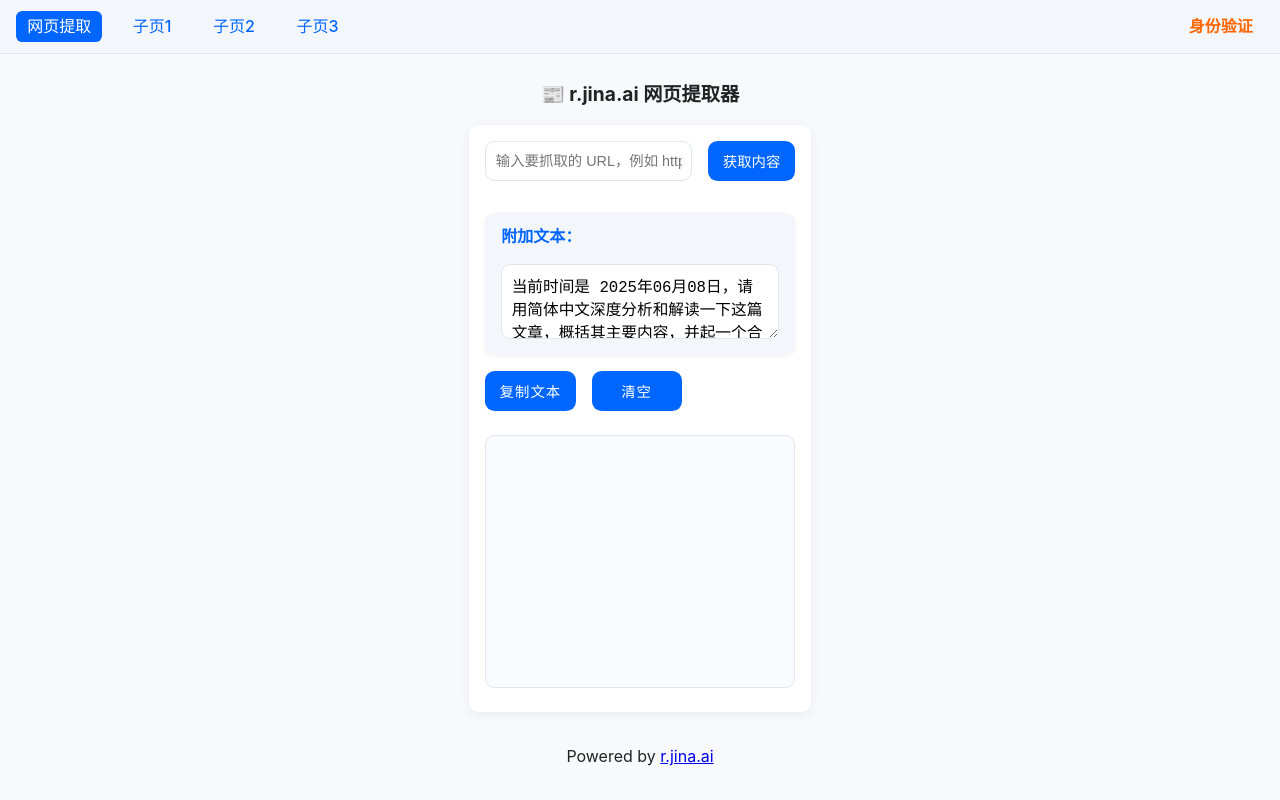
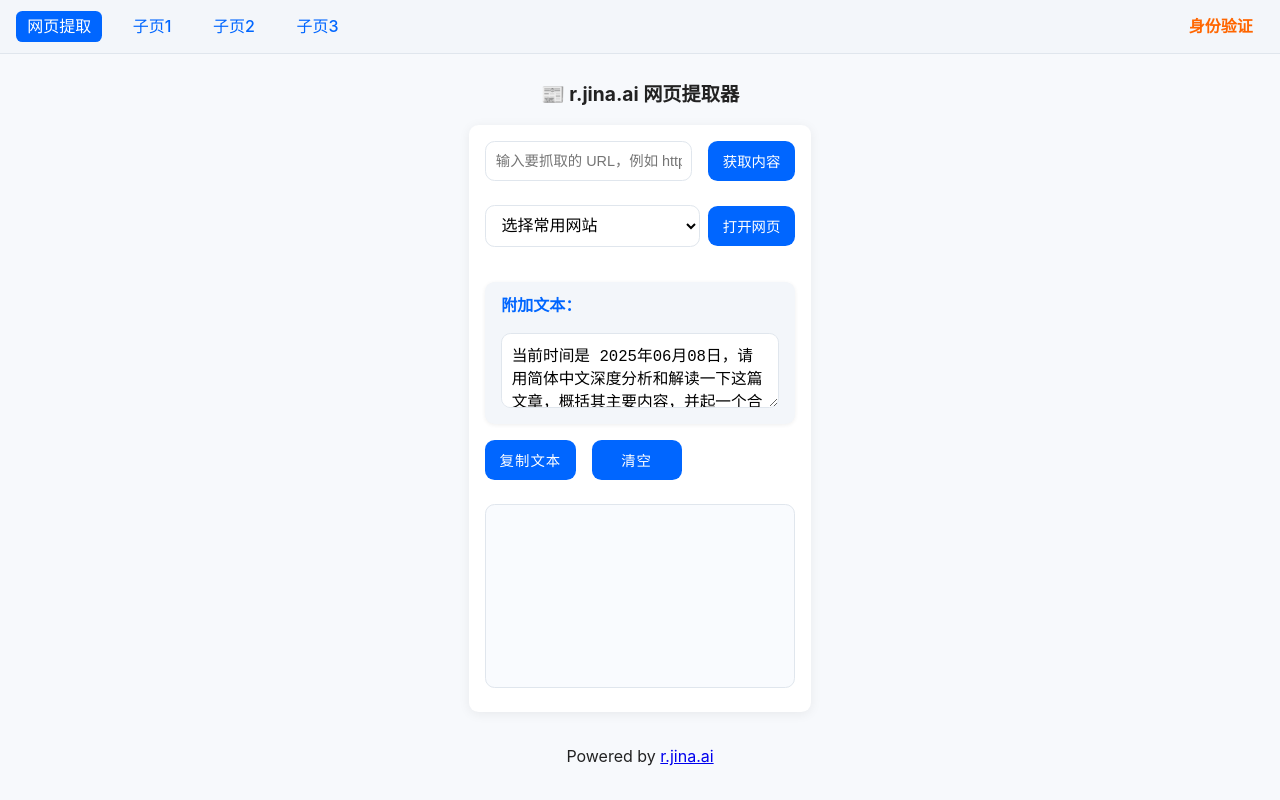
Before and after one commit to ywxia/mynew, a website: page public/index.html in a window 1280 px wide. Drawn offline with Linux system fonts and the light colour scheme.

Commit message:
增加常用网页导航链接

```diff
--- a/public/index.html
+++ b/public/index.html
@@ -33,7 +33,23 @@
         <button id="btn-fetch" type="submit">获取内容</button>
       </form>
 
-      <!-- 将附加文本区移到这里 -->
+      <!-- 将常用网页下拉列表和按钮移到这里 -->
+      <div
+        id="site-select-row"
+        style="display: flex; gap: 0.5em; align-items: center; margin-bottom: 0.7em"
+      >
+        <select id="site-select" class="site-select" style="flex: 1; max-width: 260px">
+          <option value="">选择常用网站</option>
+          <option value="https://chat.openai.com/">ChatGPT</option>
+          <option value="https://grok.x.com/">Grok</option>
+          <option value="https://gemini.google.com/">Gemini</option>
+          <option value="https://www.rfa.org/">路透社</option>
+          <option value="https://www.bbc.com/">BBC</option>
+        </select>
+        <button id="btn-open-site" type="button">打开网页</button>
+      </div>
+
+      <!-- 附加文本区 -->
       <section id="extra-section">
         <label for="extra-input" class="extra-label">附加文本：</label>
         <!-- extraInput textarea 由 main.js 动态插入 -->
--- a/public/main.js
+++ b/public/main.js
@@ -97,3 +97,17 @@
     output.parentNode.insertBefore(extraInput, output.nextSibling);
   }
 }
+
+// 常用网页下拉列表跳转功能
+const siteSelect = document.getElementById('site-select');
+const btnOpenSite = document.getElementById('btn-open-site');
+if (siteSelect && btnOpenSite) {
+  btnOpenSite.addEventListener('click', () => {
+    const url = siteSelect.value;
+    if (url) window.open(url, '_blank');
+  });
+  // 支持直接选择后自动跳转（可选，若只需按钮跳转可删除此段）
+  // siteSelect.addEventListener('change', () => {
+  //   if (siteSelect.value) window.open(siteSelect.value, '_blank');
+  // });
+}
--- a/public/styles.css
+++ b/public/styles.css
@@ -223,6 +223,15 @@
   font-weight: bold;
 }
 
+.site-select {
+  height: 2.6em;
+  font-size: 1em;
+  border-radius: var(--radius);
+  border: 1px solid var(--border);
+  padding: 0 0.7em;
+  background: #fff;
+}
+
 /* 响应式优化 */
 @media (max-width: 600px) {
   main {
```
